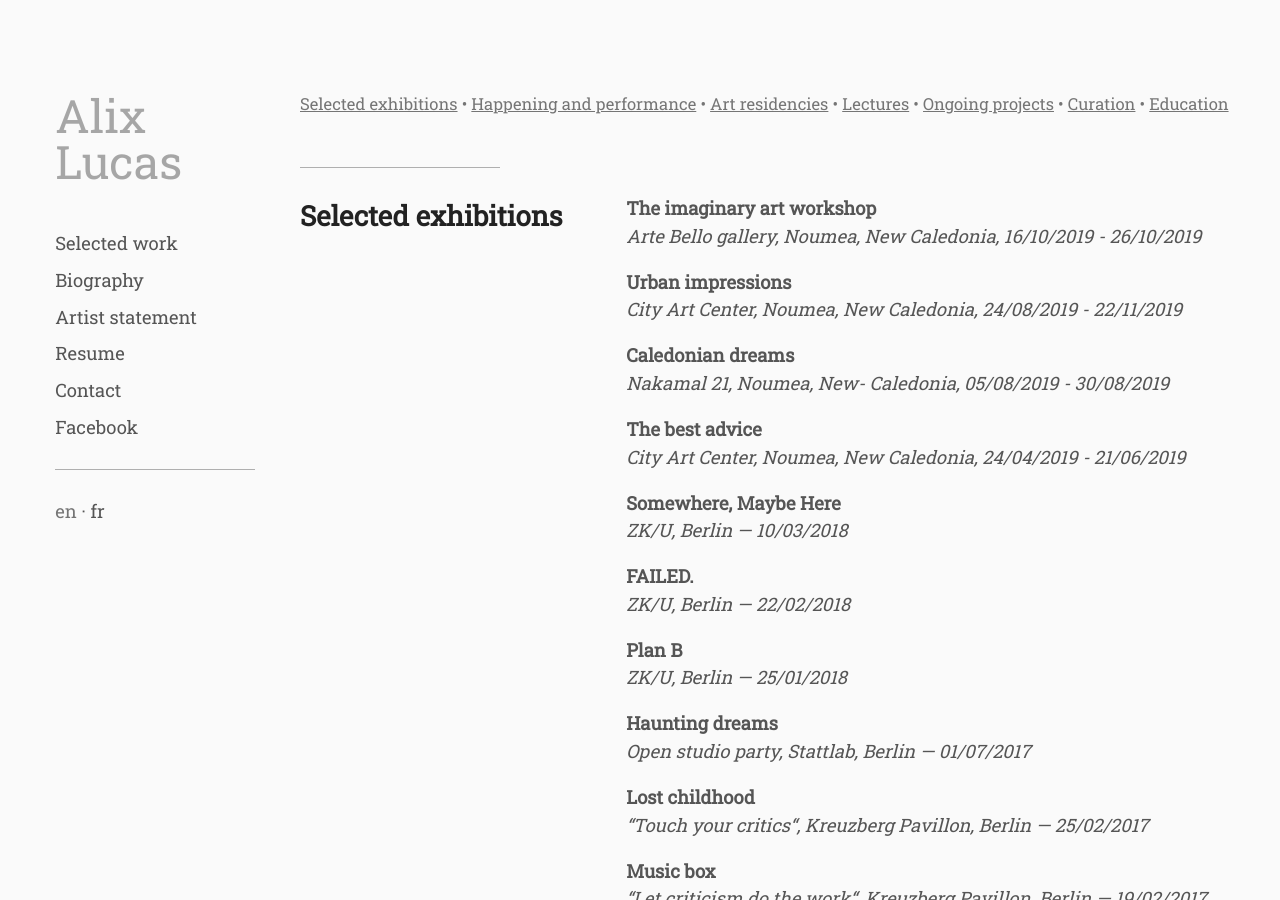
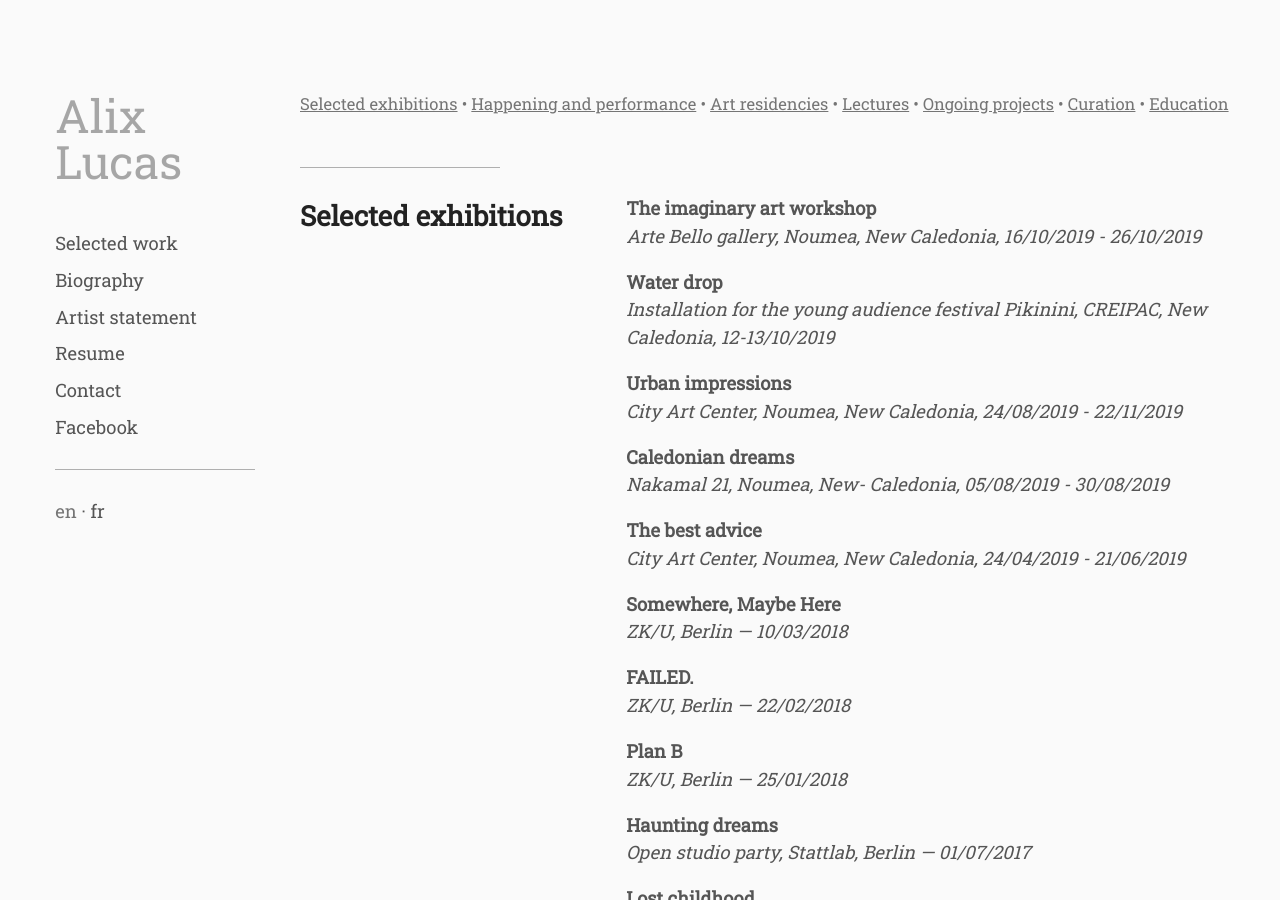
Before and after one commit to whyalix/alixlucas, a Jekyll site: the page built from pages/en/resume.html, in a window 1280 px wide and 900 px high. Built offline with Jekyll 4.4.1, drawn with Linux system fonts in a browser that asks for light colours.

Commit message:
Update exhibitions.yml

```diff
--- a/_data/en/exhibitions.yml
+++ b/_data/en/exhibitions.yml
@@ -1,5 +1,8 @@
 - primary: "The imaginary art workshop"
   secondary: Arte Bello gallery, Noumea, New Caledonia, 16/10/2019 - 26/10/2019
+
+- primary: "Water drop"
+  secondary: Installation for the young audience festival Pikinini, CREIPAC, New Caledonia, 12-13/10/2019
 
 - primary: "Urban impressions"
   secondary: City Art Center, Noumea, New Caledonia, 24/08/2019 - 22/11/2019
```
